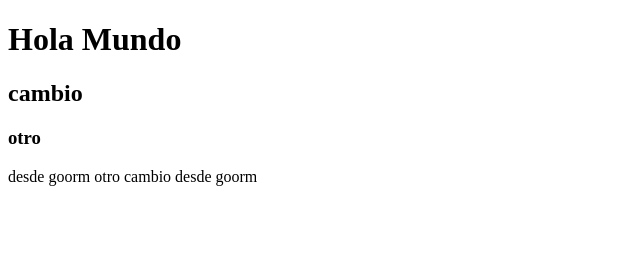
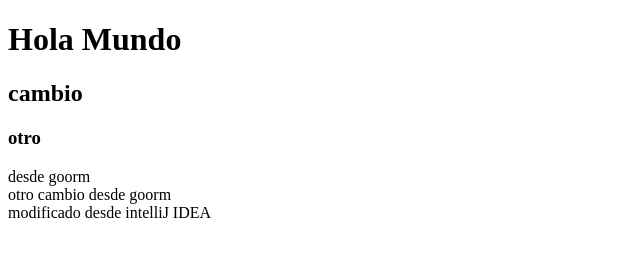
Before and after one commit to inforcad/prueba, a plain HTML site: page prueba.html in a window 1280 px wide. Shown: the whole page, without its empty margins (0-640 px from the left). Drawn offline with Linux system fonts and the light colour scheme.

Commit message:
prueba IntelliJ IDEA

```diff
--- a/prueba.html
+++ b/prueba.html
@@ -10,8 +10,11 @@
     <h1>Hola Mundo</h1>
     <h2>cambio</h2>
     <h3>otro</h3>
-	desde goorm
-	otro cambio desde goorm
+	desde goorm <br>
+	otro cambio desde goorm <br>
+
+	modificado desde intelliJ IDEA
+
 
 </body>
 </html>
```
